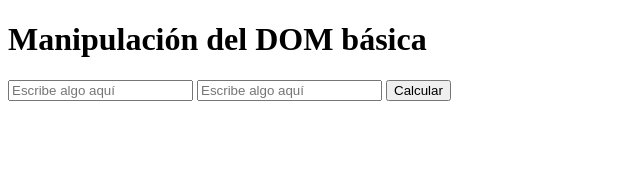
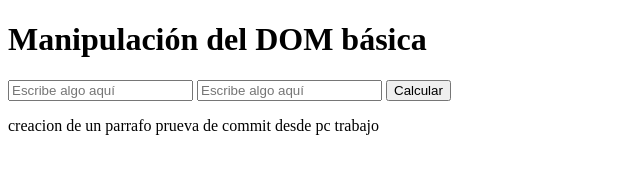
Before and after one commit to cgdominguez/curso-practicoJS, a plain HTML site: page index.html in a window 1280 px wide. Shown: the whole page, without its empty margins (0-640 px from the left). Drawn offline with Linux system fonts and the light colour scheme.

Commit message:
segundo comit del trabajo

```diff
--- a/index.html
+++ b/index.html
@@ -15,6 +15,7 @@
     <button type="button" id="btnCalcular">Calcular</button>
 
     <p id="result"></p>
+    <P>creacion de un parrafo prueva de commit desde pc trabajo</P>
   </form>
 
   <script src="./script.js"></script>
```
